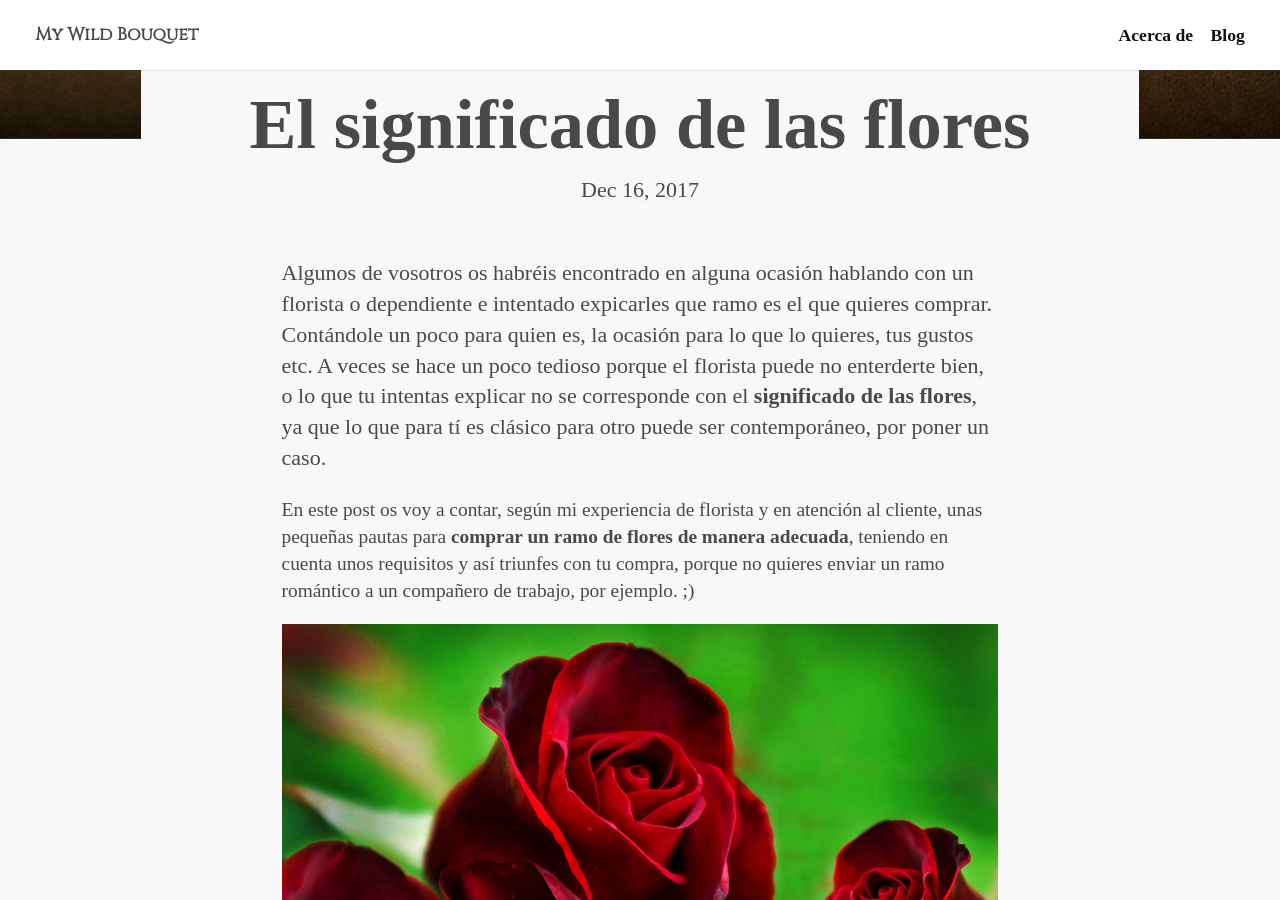
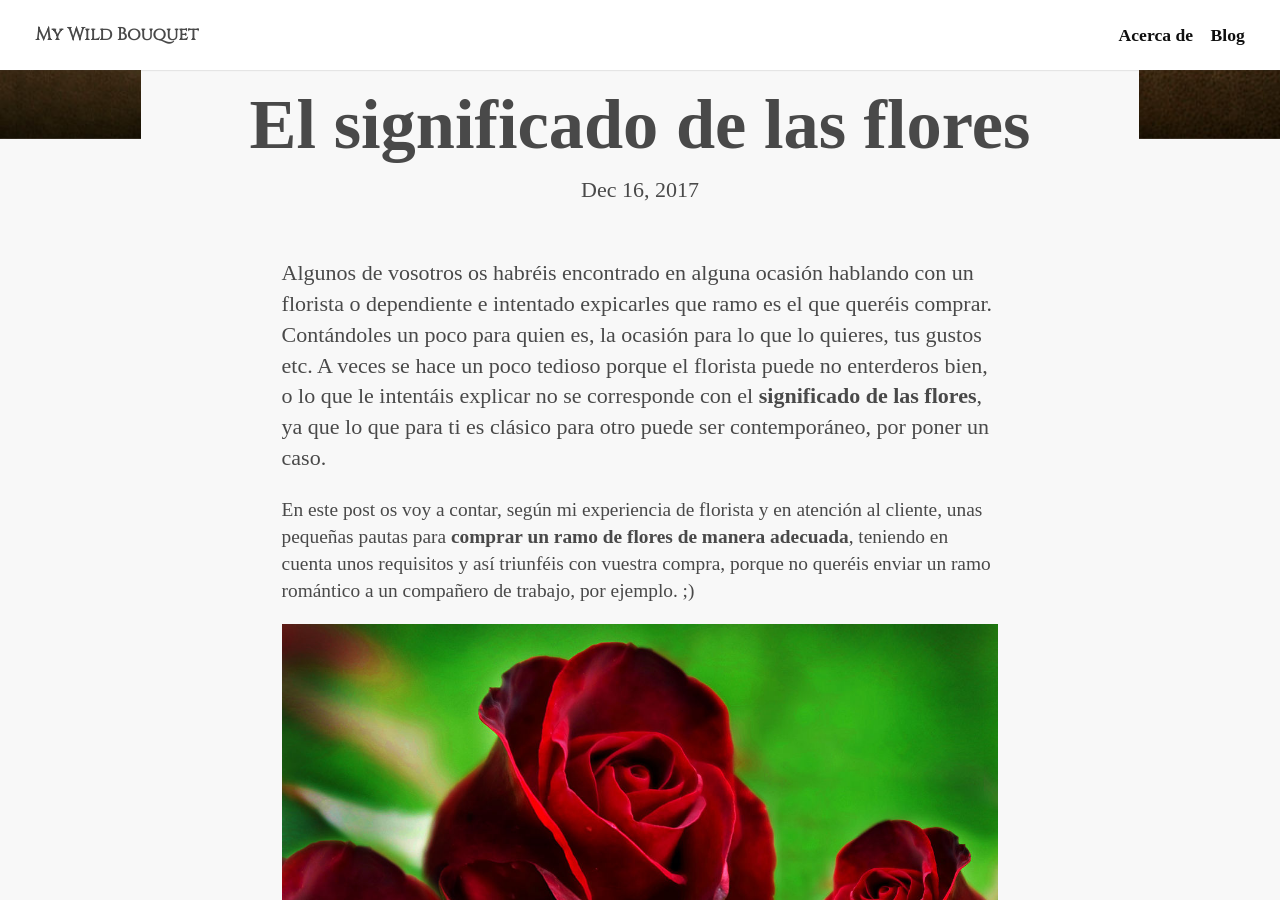
Before and after one commit to keyvanakbary/ramosilvestre.com, a Jekyll site: the page built from src/_posts/2017-12-16-el-significado-de-las-flores.md, in a window 1280 px wide and 900 px high, scrolled down 761 px. Built offline with Jekyll 4.4.1, drawn with Linux system fonts in a browser that asks for light colours; some web fonts are replaced; some of the changed text lies outside the part shown.

Commit message:
Update 2017-12-16-el-significado-de-las-flores.md

```diff
--- a/src/_posts/2017-12-16-el-significado-de-las-flores.md
+++ b/src/_posts/2017-12-16-el-significado-de-las-flores.md
@@ -9,9 +9,9 @@ tags:
   - Consejos
 ---
 
-Algunos de vosotros os habréis encontrado en alguna ocasión hablando con un florista o dependiente e intentado expicarles que ramo es el que quieres comprar. Contándole un poco para quien es, la ocasión para lo que lo quieres, tus gustos etc. A veces se hace un poco tedioso porque el florista puede no enterderte bien, o lo que tu intentas explicar no se corresponde con el **significado de las flores**, ya que lo que para tí es clásico para otro puede ser contemporáneo, por poner un caso.
+Algunos de vosotros os habréis encontrado en alguna ocasión hablando con un florista o dependiente e intentado expicarles que ramo es el que queréis comprar. Contándoles un poco para quien es, la ocasión para lo que lo quieres, tus gustos etc. A veces se hace un poco tedioso porque el florista puede no enterderos bien, o lo que le intentáis explicar no se corresponde con el **significado de las flores**, ya que lo que para ti es clásico para otro puede ser contemporáneo, por poner un caso.
 
-En este post os voy a contar, según mi experiencia de florista y en atención al cliente, unas pequeñas pautas para **comprar un ramo de flores de manera adecuada**, teniendo en cuenta unos requisitos y así triunfes con tu compra, porque no quieres enviar un ramo romántico a un compañero de trabajo, por ejemplo. ;)
+En este post os voy a contar, según mi experiencia de florista y en atención al cliente, unas pequeñas pautas para **comprar un ramo de flores de manera adecuada**, teniendo en cuenta unos requisitos y así triunféis con vuestra compra, porque no queréis enviar un ramo romántico a un compañero de trabajo, por ejemplo. ;)
 
 ![Significado de las flores](/assets/images/posts/significado-de-las-flores.jpg)
 
```
Also changed, not shown: other parts of src/_posts/2017-12-16-el-significado-de-las-flores.md (+3 -3 lines).
